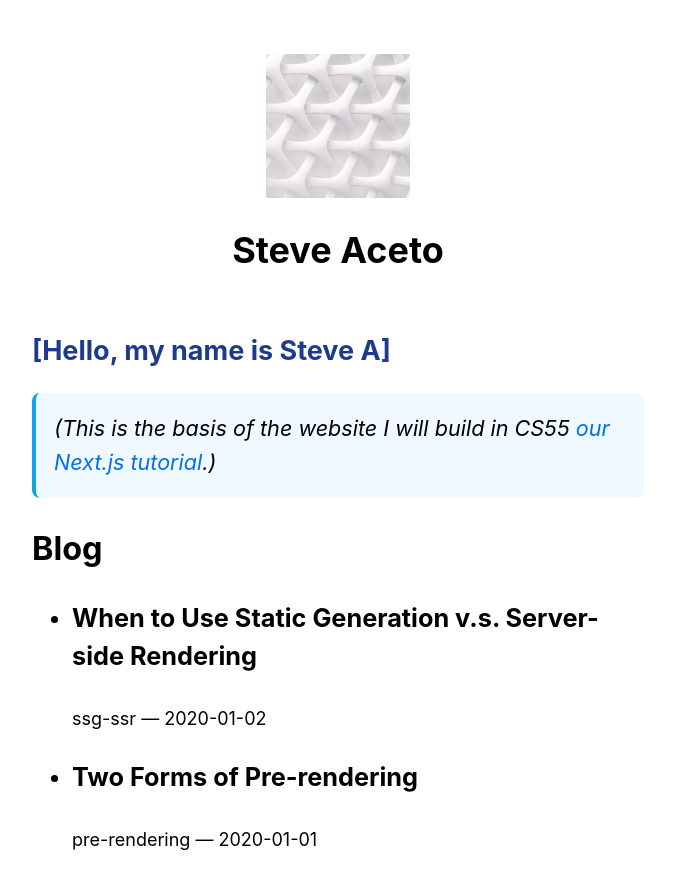
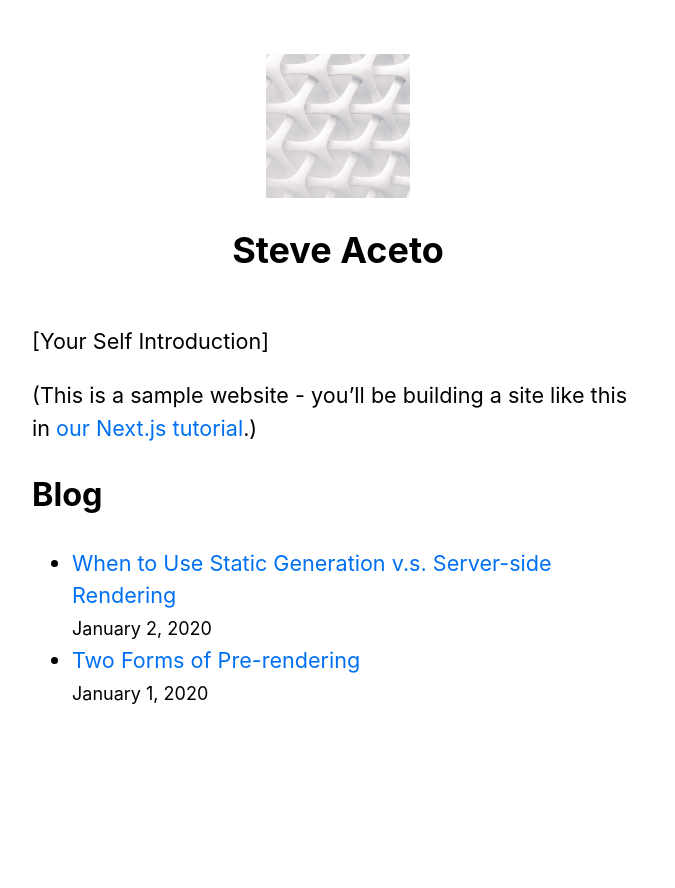
Before and after one commit to ronh591/cs55-wk4, a Next.js app: page / in a window 1280 px wide. Shown: the top 888 px of the page, without its empty margins (302-977 px from the left). After the commit the page ends 817 px from the top, so only its background shows below. Built offline with nearby package versions, Linux system fonts and the light colour scheme.

Commit message:
added date.js file, updated lib/posts.js and id.js in pages and posts respositories

```diff
--- /dev/null
+++ b/components/date.js
@@ -0,0 +1,6 @@
+import { parseISO, format } from 'date-fns';
+
+export default function Date({ dateString }) {
+  const date = parseISO(dateString);
+  return <time dateTime={dateString}>{format(date, 'LLLL d, yyyy')}</time>;
+}
--- a/lib/posts.js
+++ b/lib/posts.js
@@ -1,6 +1,8 @@
 import fs from 'fs';
 import path from 'path';
 import matter from 'gray-matter';
+import { remark } from 'remark';
+import html from 'remark-html';
 
 const postsDirectory = path.join(process.cwd(), 'posts');
 
@@ -45,16 +47,23 @@
   });
 }
 
-export function getPostData(id) {
+export async function getPostData(id) {
   const fullPath = path.join(postsDirectory, `${id}.md`);
   const fileContents = fs.readFileSync(fullPath, 'utf8');
 
   // Use gray-matter to parse the post metadata section
   const matterResult = matter(fileContents);
 
-  // Combine the data with the id
+  // Use remark to convert markdown into HTML string
+  const processedContent = await remark()
+    .use(html)
+    .process(matterResult.content);
+  const contentHtml = processedContent.toString();
+
+  // Combine the data with the id and contentHtml
   return {
     id,
+    contentHtml,
     ...matterResult.data,
   };
 }
--- a/package.json
+++ b/package.json
@@ -7,10 +7,13 @@
   },
   "dependencies": {
     "clsx": "^2.1.1",
+    "date-fns": "^4.1.0",
     "gray-matter": "^4.0.3",
     "next": "latest",
     "react": "latest",
-    "react-dom": "latest"
+    "react-dom": "latest",
+    "remark": "^15.0.1",
+    "remark-html": "^16.0.1"
   },
   "engines": {
     "node": ">=18"
--- a/pages/index.js
+++ b/pages/index.js
@@ -1,11 +1,41 @@
 import Head from 'next/head';
-// Import Layout component and siteTitle constant from layout.js
 import Layout, { siteTitle } from '../components/layout';
-// Import shared utility CSS module for styling
 import utilStyles from '../styles/utils.module.css';
 import { getSortedPostsData } from '../lib/posts';
+import Link from 'next/link';
+import Date from '../components/date';
 
-// Fetch blog posts at build time
+export default function Home({ allPostsData }) {
+  return (
+    <Layout home>
+      <Head>
+        <title>{siteTitle}</title>
+      </Head>
+      <section className={utilStyles.headingMd}>
+        <p>[Your Self Introduction]</p>
+        <p>
+          (This is a sample website - you’ll be building a site like this in{' '}
+          <a href="https://nextjs.org/learn">our Next.js tutorial</a>.)
+        </p>
+      </section>
+      <section className={`${utilStyles.headingMd} ${utilStyles.padding1px}`}>
+        <h2 className={utilStyles.headingLg}>Blog</h2>
+        <ul className={utilStyles.list}>
+          {allPostsData.map(({ id, date, title }) => (
+            <li className={utilStyles.listItem} key={id}>
+              <Link href={`/posts/${id}`}>{title}</Link>
+              <br />
+              <small className={utilStyles.lightText}>
+                <Date dateString={date} />
+              </small>
+            </li>
+          ))}
+        </ul>
+      </section>
+    </Layout>
+  );
+}
+
 export async function getStaticProps() {
   const allPostsData = getSortedPostsData();
   return {
@@ -14,37 +44,3 @@
     },
   };
 }
-
-// Define and export the Home page component
-export default function Home({ allPostsData }) {
-  return (
-    <Layout home>
-      <Head>
-        {/* Set the page title using the siteTitle constant */}
-        <title>{siteTitle}</title>
-      </Head>
-
-      {/* Self-introduction section */}
-      <section className={utilStyles.headingMd}>
-        <p className={utilStyles.intro}>[Hello, my name is Steve A]</p>
-        <p className={utilStyles.description}>
-          (This is the basis of the website I will build in CS55{' '}
-          <a href="https://nextjs.org/learn">our Next.js tutorial</a>.)
-        </p>
-      </section>
-
-      {/* Blog posts section */}
-      <section className={`${utilStyles.headingMd} ${utilStyles.padding1px}`}>
-        <h2 className={utilStyles.headingLg}>Blog</h2>
-        <ul className={utilStyles.list}>
-          {allPostsData.map(({ id, date, title }) => (
-            <li className={utilStyles.listItem} key={id}>
-              <h3>{title}</h3>
-              <small>{id} — {date}</small>
-            </li>
-          ))}
-        </ul>
-      </section>
-    </Layout>
-  );
-}
```
Also changed, not shown: pages/posts/[id].js (+14 -6 lines), 1 other file (tests, documents, lock files or other folders).
